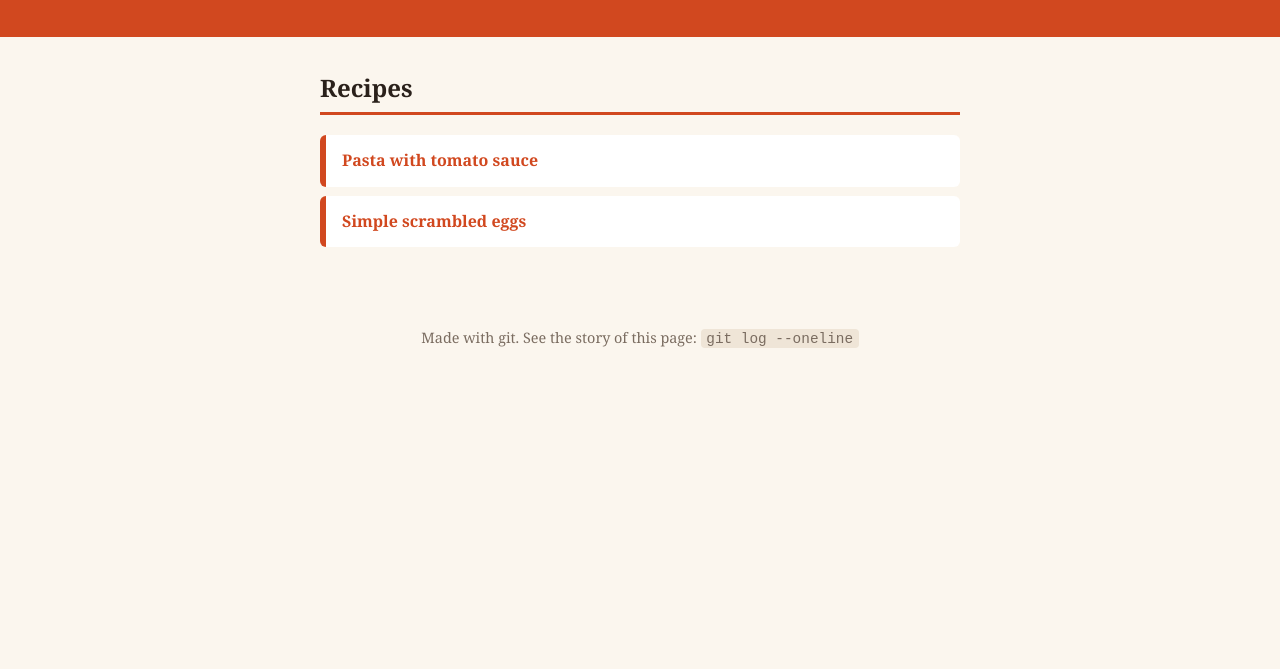
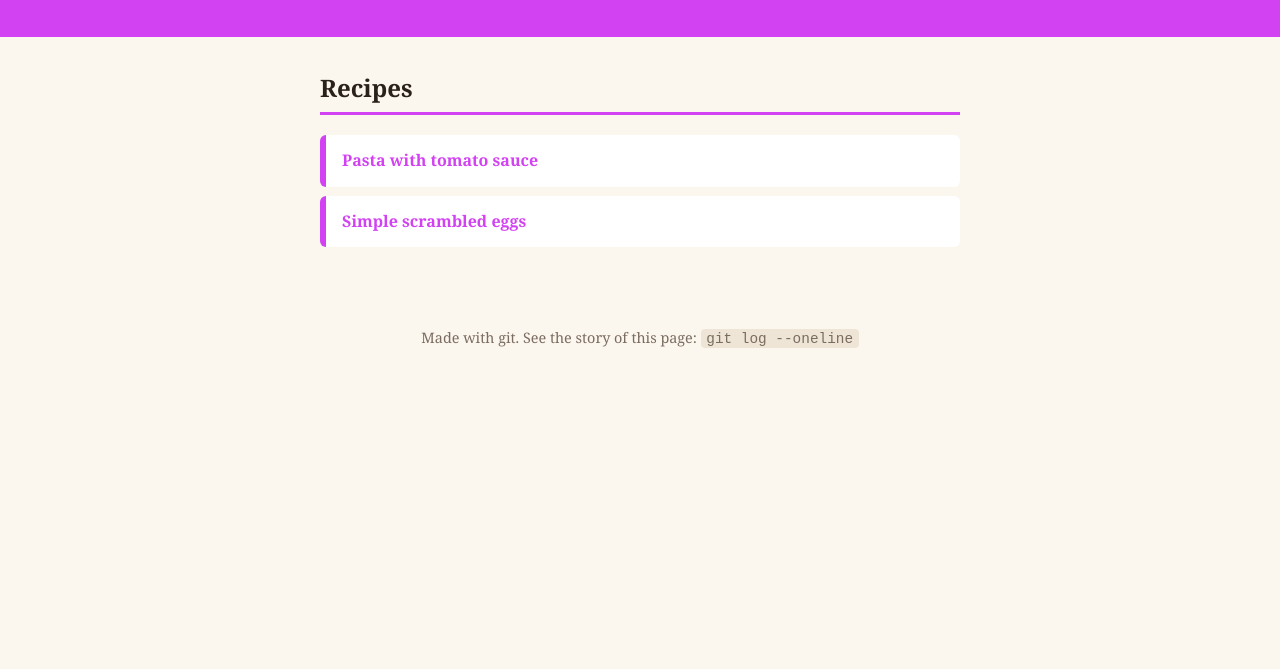
Before and after one commit to limabit-71/time-machine-cookbook, a plain HTML site: page index.html in a window 1280 px wide. Shown: the part 131-800 px from the top of the page. Drawn offline with Linux system fonts and the light colour scheme.

Commit message:
Change accent to eyecancer pink

```diff
--- a/style.css
+++ b/style.css
@@ -1,5 +1,5 @@
 :root {
-  --accent: #d1481f;
+  --accent: #d242f3;
   --bg: #fbf6ee;
   --ink: #2a211b;
 }
```
